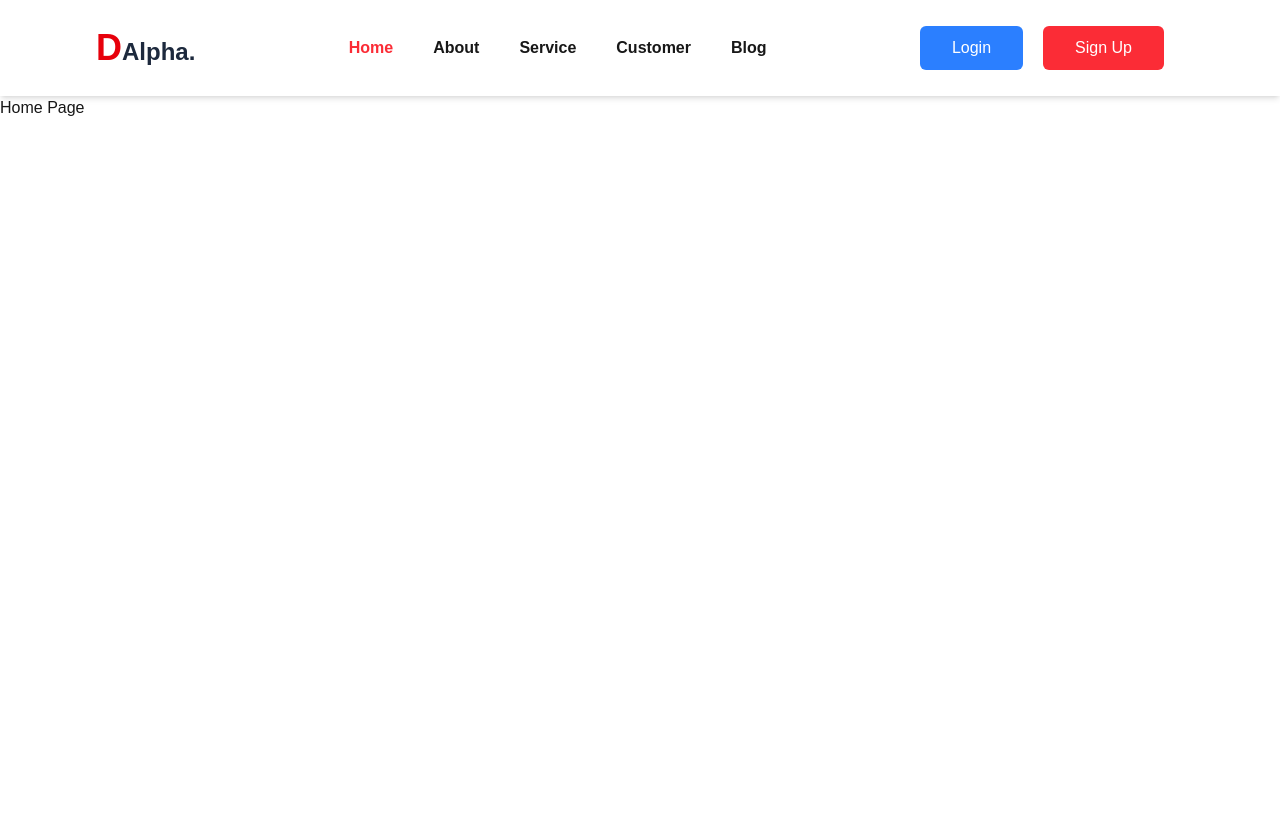
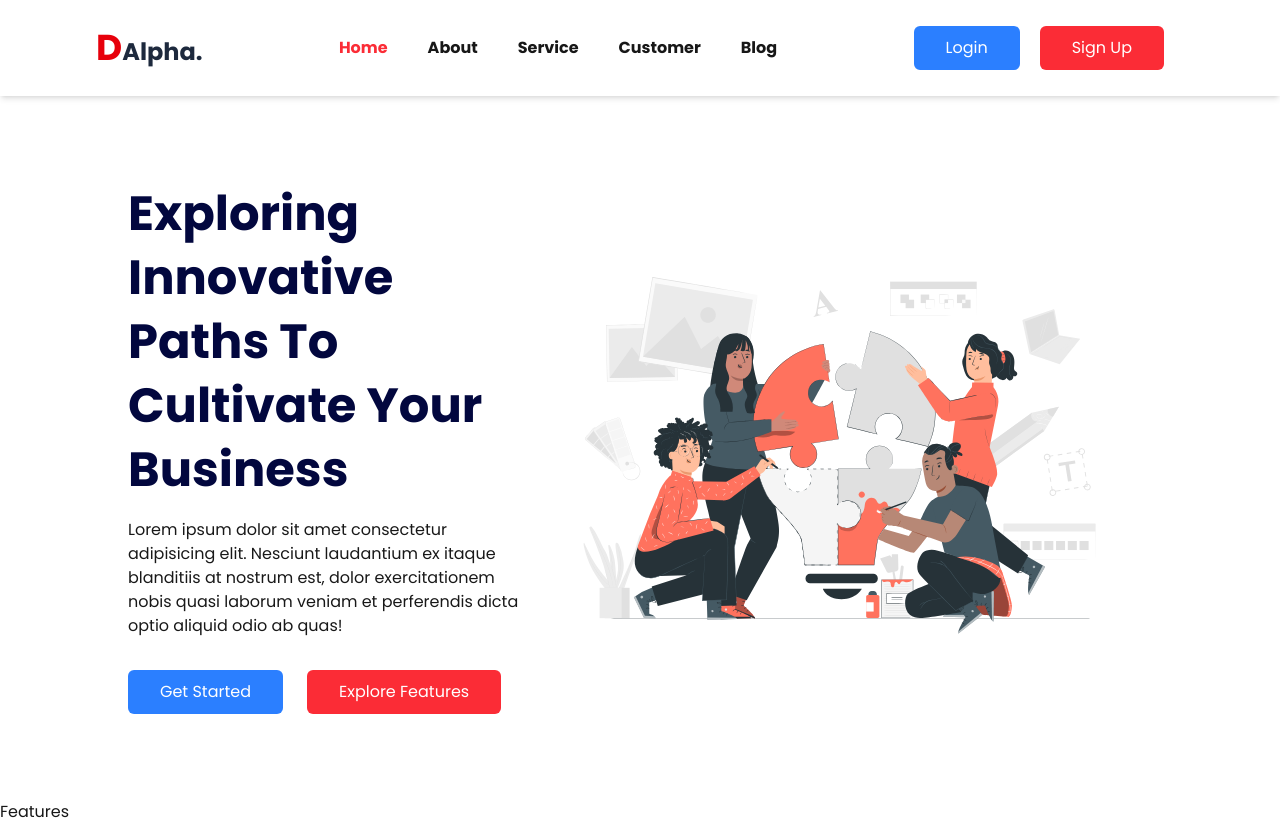
Before and after one commit to azizul96/agency, a Next.js app: page / in a window 1280 px wide. Before the commit the page ends 800 px from the top, so only its background shows below. Built offline with nearby package versions, Linux system fonts and the light colour scheme.

Commit message:
Hero Section Done

```diff
--- /dev/null
+++ b/app/components/Features/Features.jsx
@@ -0,0 +1,11 @@
+import React from 'react';
+
+const Features = () => {
+  return (
+    <div>
+      <h1>Features</h1>
+    </div>
+  );
+};
+
+export default Features;
--- /dev/null
+++ b/app/components/Hero/Hero.jsx
@@ -0,0 +1,30 @@
+import React from 'react';
+import ButtonBlue from '../Button/ButtonBlue';
+import ButtonRed from '../Button/ButtonRed';
+import HeroIMG from '../../../public/hero.svg'
+import Image from 'next/image';
+
+const Hero = () => {
+  return (
+    <div className='h-[70vh] lg:h-[88vh] md:h-[80vh] sm:h-[75vh] flex items-center flex-col justify-center'>
+      <div className='grid grid-cols-1 lg:grid-cols-5 items-center w-[80%] mx-auto'>
+        <div className='col-span-2 '>
+          <h1 className='text-2xl md:text-3xl lg:text-5xl mb-[1rem] font-bold text-[#02073e] leading-[2.4rem] md:leading-[4rem]'> Exploring Innovative Paths To Cultivate Your Business</h1>
+
+          <p className='text-sm md:text-base mb-[2rem] text-black opacity-90 font-[400]'>Lorem ipsum dolor sit amet consectetur adipisicing elit. Nesciunt laudantium ex itaque blanditiis at nostrum est, dolor exercitationem nobis quasi laborum veniam et perferendis dicta optio aliquid odio ab quas!</p>
+
+          <div className='flex items-center space-x-4 md:space-x-6 '>
+          <ButtonBlue text="Get Started"/>
+          <ButtonRed text="Explore Features"/>
+          </div>
+        </div>
+
+        <div className='col-span-3 hidden sm:block'>
+          <Image src={HeroIMG} alt='Hero Image'/>
+        </div>
+      </div>
+    </div>
+  );
+};
+
+export default Hero;
--- a/app/components/Home.jsx
+++ b/app/components/Home.jsx
@@ -1,9 +1,12 @@
 import React from 'react';
+import Hero from './Hero/Hero';
+import Features from './Features/Features';
 
 const Home = () => {
   return (
     <div>
-      <h2>Home Page</h2>
+      <Hero/>
+      <Features />
     </div>
   );
 };
--- a/app/layout.jsx
+++ b/app/layout.jsx
@@ -18,7 +18,7 @@ export default function RootLayout({ children }) {
   return (
     <html lang="en">
       <body
-        className={`${poppins.variable} ${poppins.variable} antialiased`}
+        className={poppins.className}
       >
         <ResponsiveNav/>
         {children}
```
Also changed, not shown: public/hero.svg (added).
